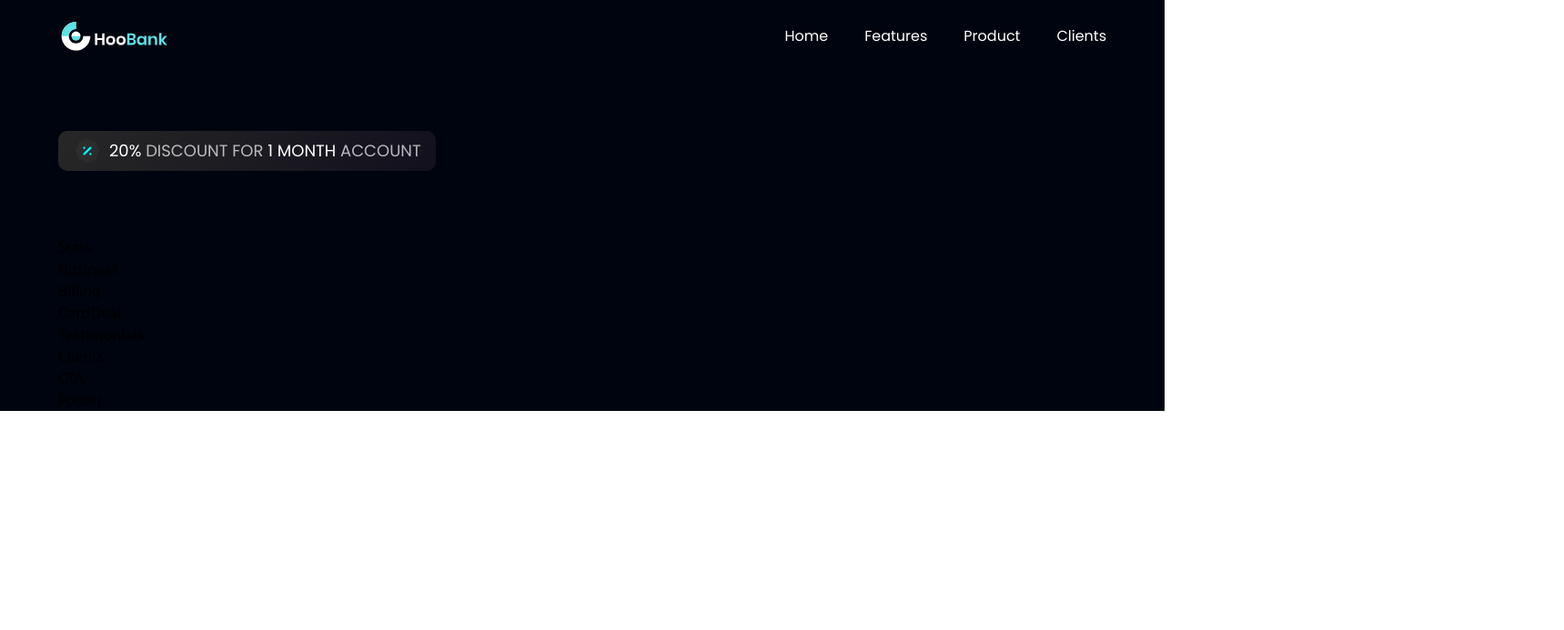
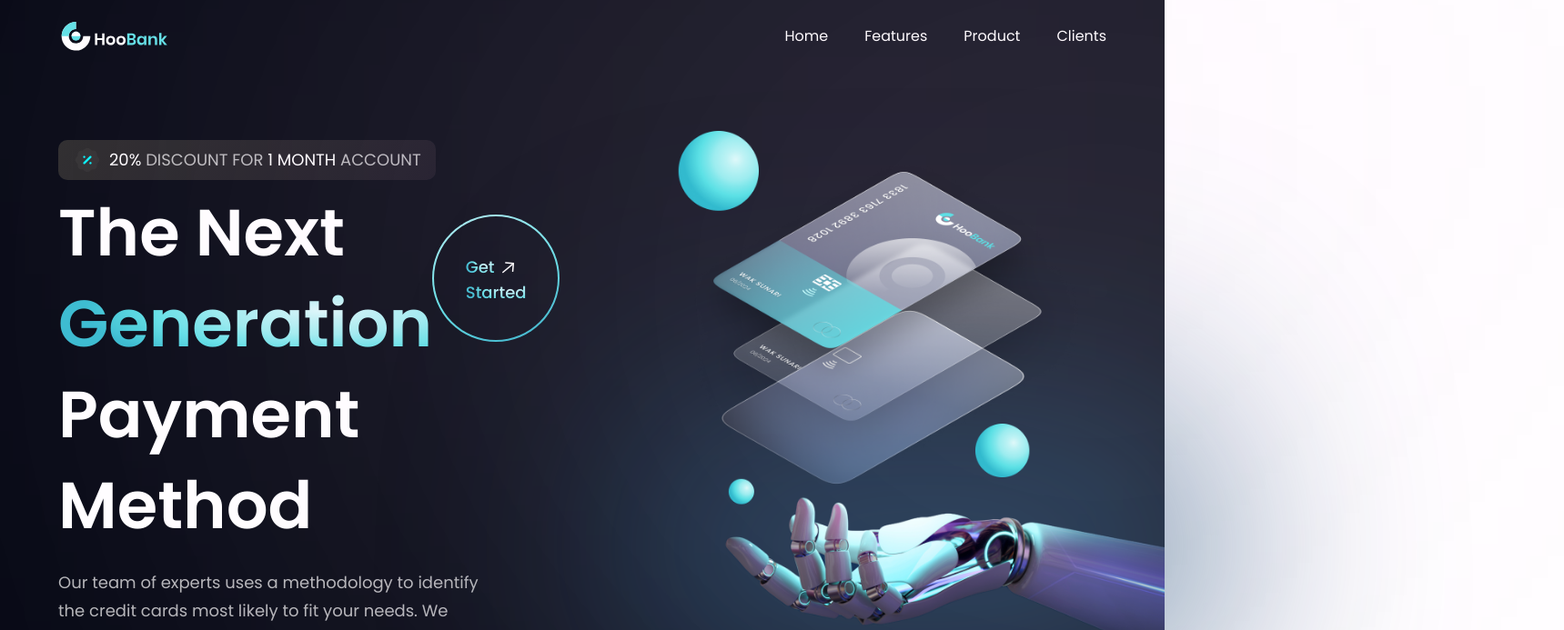
Before and after one commit to hidayahapriliansyah/bank-modern-app, a React (Vite) app in the folder bank_modern_app/: page / in a window 1280 px wide. Shown: the top 693 px of the page at 91% size, 1719 px wide, since content can reach past the window. Built offline with nearby package versions, Linux system fonts and the light colour scheme.

Commit message:
add gradient

```diff
--- a/bank_modern_app/src/components/Hero.jsx
+++ b/bank_modern_app/src/components/Hero.jsx
@@ -1,5 +1,6 @@
 import styles from '../style';
 import { discount, robot } from '../assets';
+import GetStarted from './GetStarted';
 
 const Hero = () => {
   return (
@@ -13,8 +14,31 @@
           </p>
         </div>
 
+        <div className='flex flex-row justify-between items-center w-full'>
+          <h1 className='flex-1 font-poppins font-semibold ss:text-[72px]
+          text-[52px] text-white ss:leading-[100px] leading-[75px]'>The Next <br className='sm:block hidden' /> {' '}
+            <span className='text-gradient'>Generation</span> {' '}
+          </h1>
+          <div className='ss:flex hidden md:mr-4 mr-0'>
+            <GetStarted />
+          </div>
+        </div>
 
+        <h1 className='font-poppins font-semibold ss:text-[72px]
+          text-[52px] text-white ss:leading-[100px] leading-[75px]'>
+          Payment Method
+        </h1>
+        <p className={`${styles.paragraph} max-w-[470px] mt-5`}>Our team of experts uses a methodology to identify the credit cards most likely to fit your needs. We examine annual percentage rates, annual fees.</p>
       </div>
+
+      <div>
+        <img src={robot} alt="billing" className='w-full aspect-square relative z-[5]' />
+        <div className='absolute z-[0]  w-[40%] h-[35%] top-0 pink__gradient'></div>
+        <div className='absolute z-[1]  w-[80%] h-[80%] bottom-40 white__gradient rounded-full'></div>
+        <div className='absolute z-[0]  w-[50%] h-[50%] bottom-20 blue__gradient'></div>
+      </div>
+
+      <div></div>
     </section>
   )
 }
```
